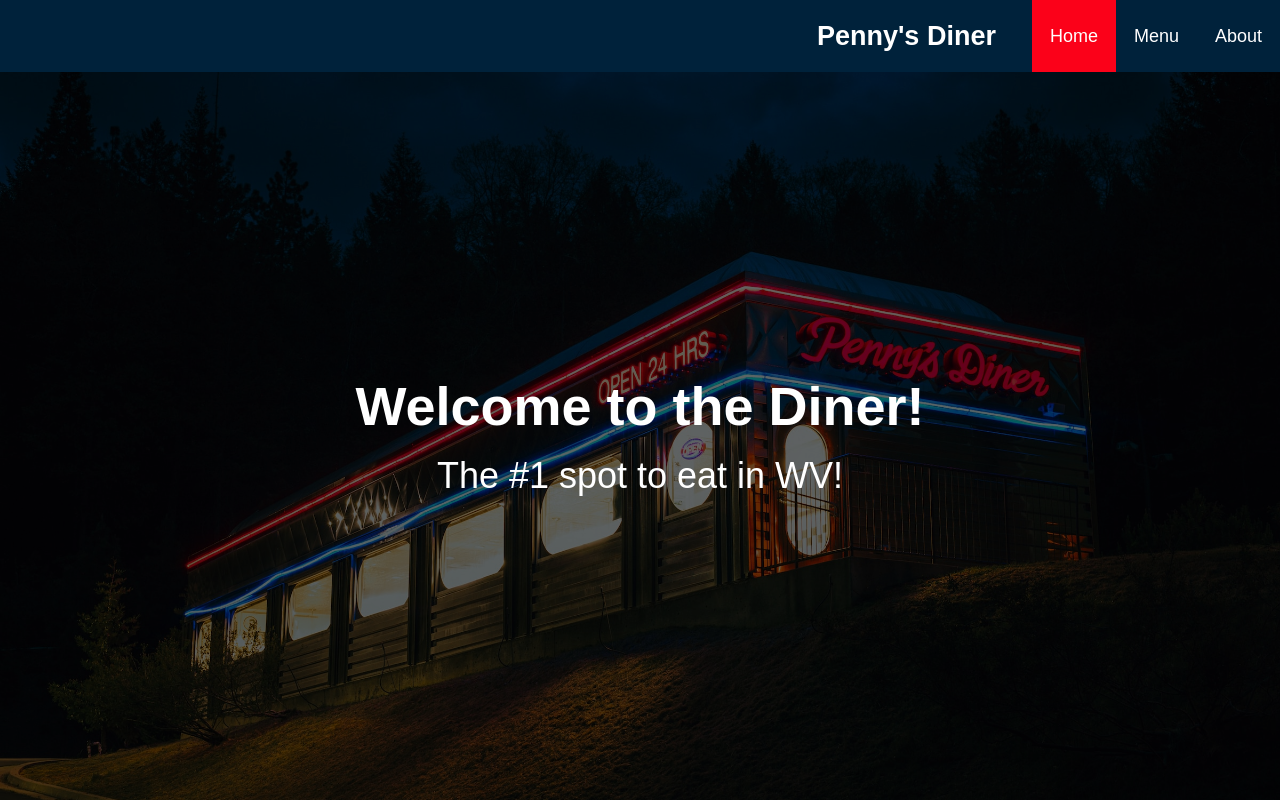
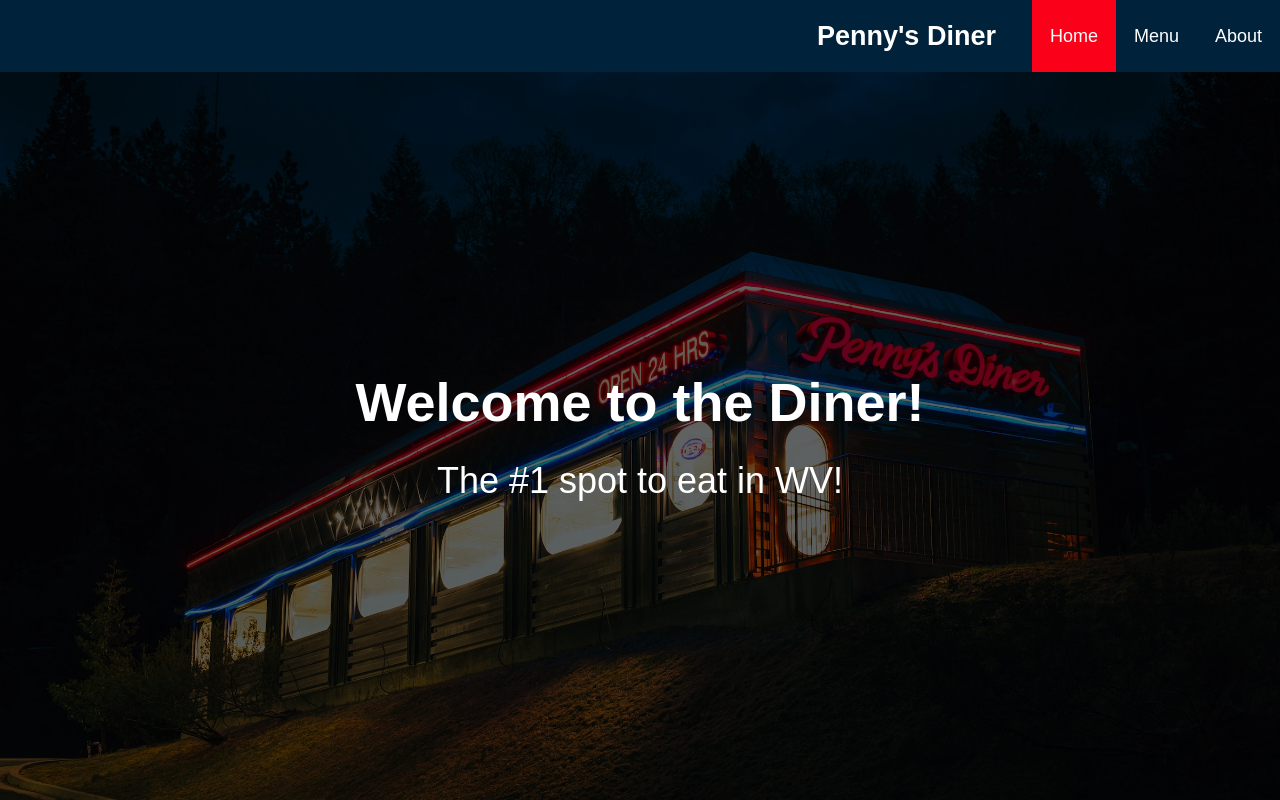
Before and after one commit to jamesspearsv/restaurant-page, a website built with webpack: page src/template.html in a window 1280 px wide. Built offline with nearby package versions, Linux system fonts and the light colour scheme.

Commit message:
Continued homepage design updated

```diff
--- a/src/components/home/home.css
+++ b/src/components/home/home.css
@@ -4,7 +4,7 @@
   color: white;
   height: calc(100vh - var(--nav-height));
   background-image: url("../../assets/diner.jpg");
-  background-size: 100%;
+  background-size: cover;
   background-position: center;
   margin: 0;
 }
@@ -20,7 +20,7 @@
   flex-direction: column;
   justify-content: center;
   align-items: center;
-  gap: 1rem;
+  gap: 1.5rem;
 }
 
 .hero-content h1 {
```
